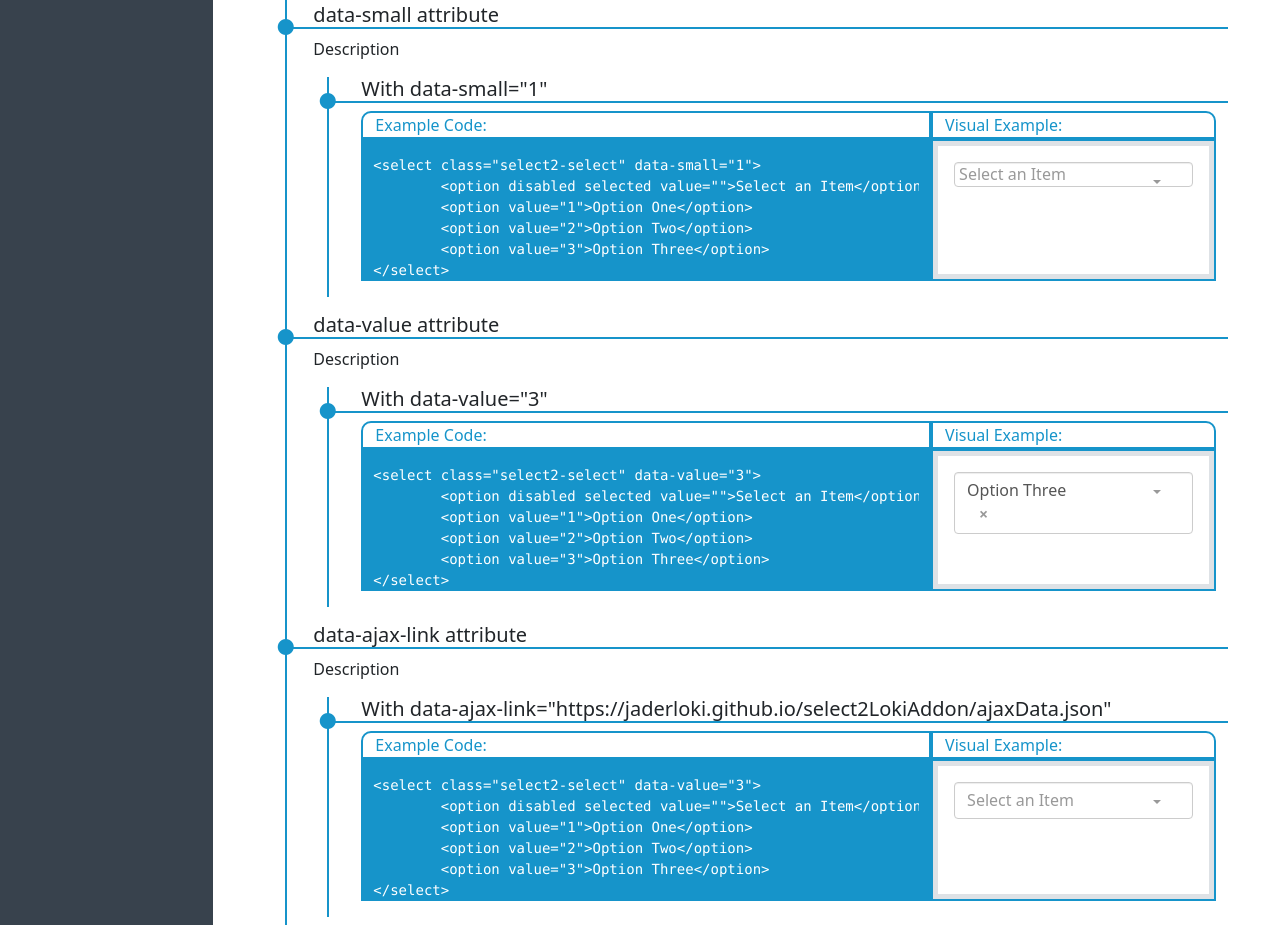
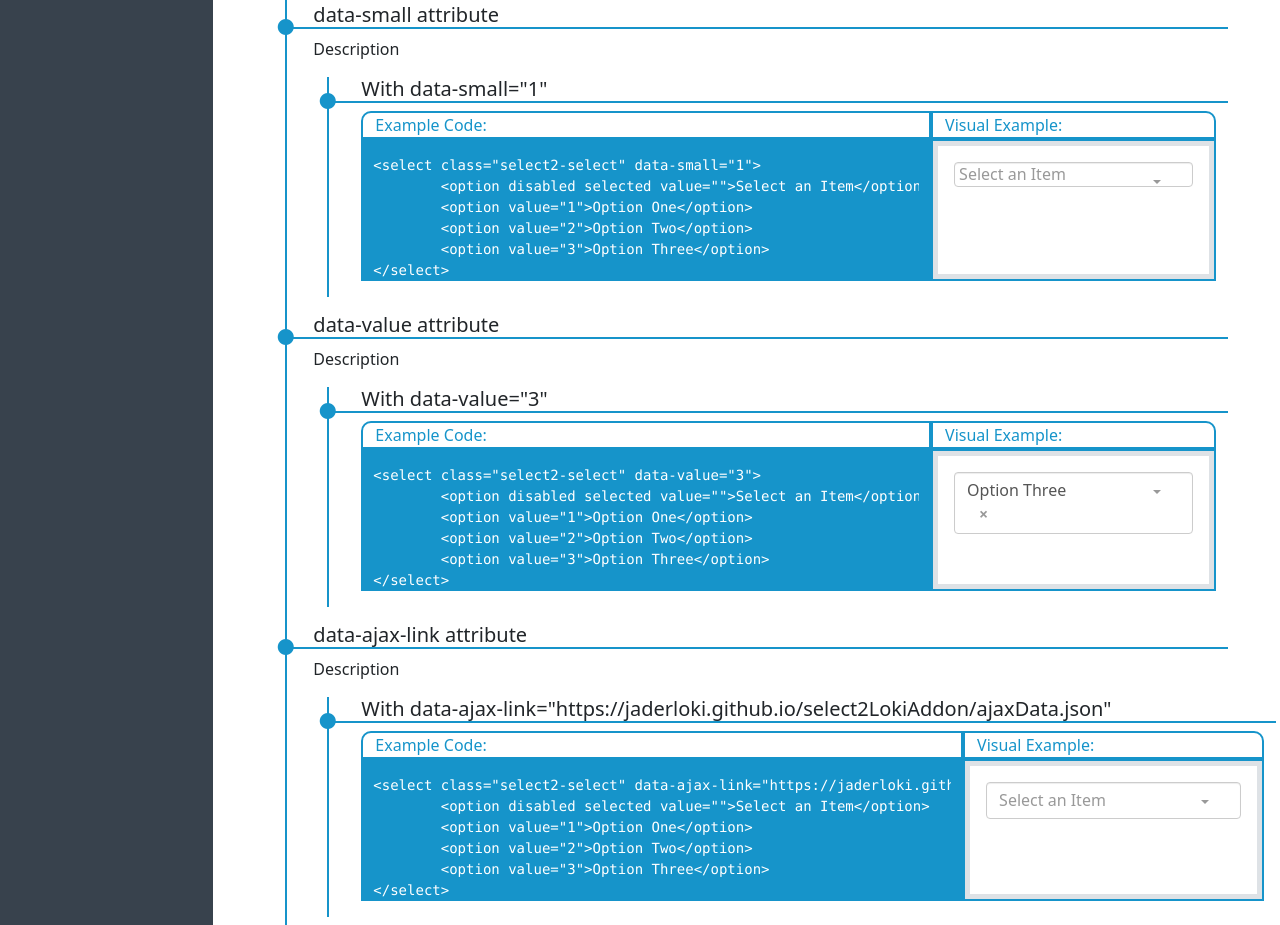
Before and after one commit to jaderloki/select2-easy-deploy, a plain HTML site: page index.html in a window 1280 px wide. Shown: the part 3546-4471 px from the top of the page. Drawn offline with nearby package versions, Linux system fonts and the light colour scheme.

Commit message:
Update index.html

```diff
--- a/index.html
+++ b/index.html
@@ -1704,7 +1704,7 @@
 																												</div>
 																												<div class="row codeExample mx-auto pt-3 pb-0 flex-grow-1 w-100">
 																													<div class="col">
-<pre class="p-0 m-0"><code class="text-white">&lt;select class=&quot;select2-select&quot; data-value=&quot;3&quot;&gt;
+<pre class="p-0 m-0"><code class="text-white">&lt;select class=&quot;select2-select&quot; data-ajax-link=&quot;https://jaderloki.github.io/select2LokiAddon/ajaxData.json&quot;&gt;
 	&lt;option disabled selected value=&quot;&quot;&gt;Select an Item&lt;/option&gt;
 	&lt;option value=&quot;1&quot;&gt;Option One&lt;/option&gt;
 	&lt;option value=&quot;2&quot;&gt;Option Two&lt;/option&gt;
```
